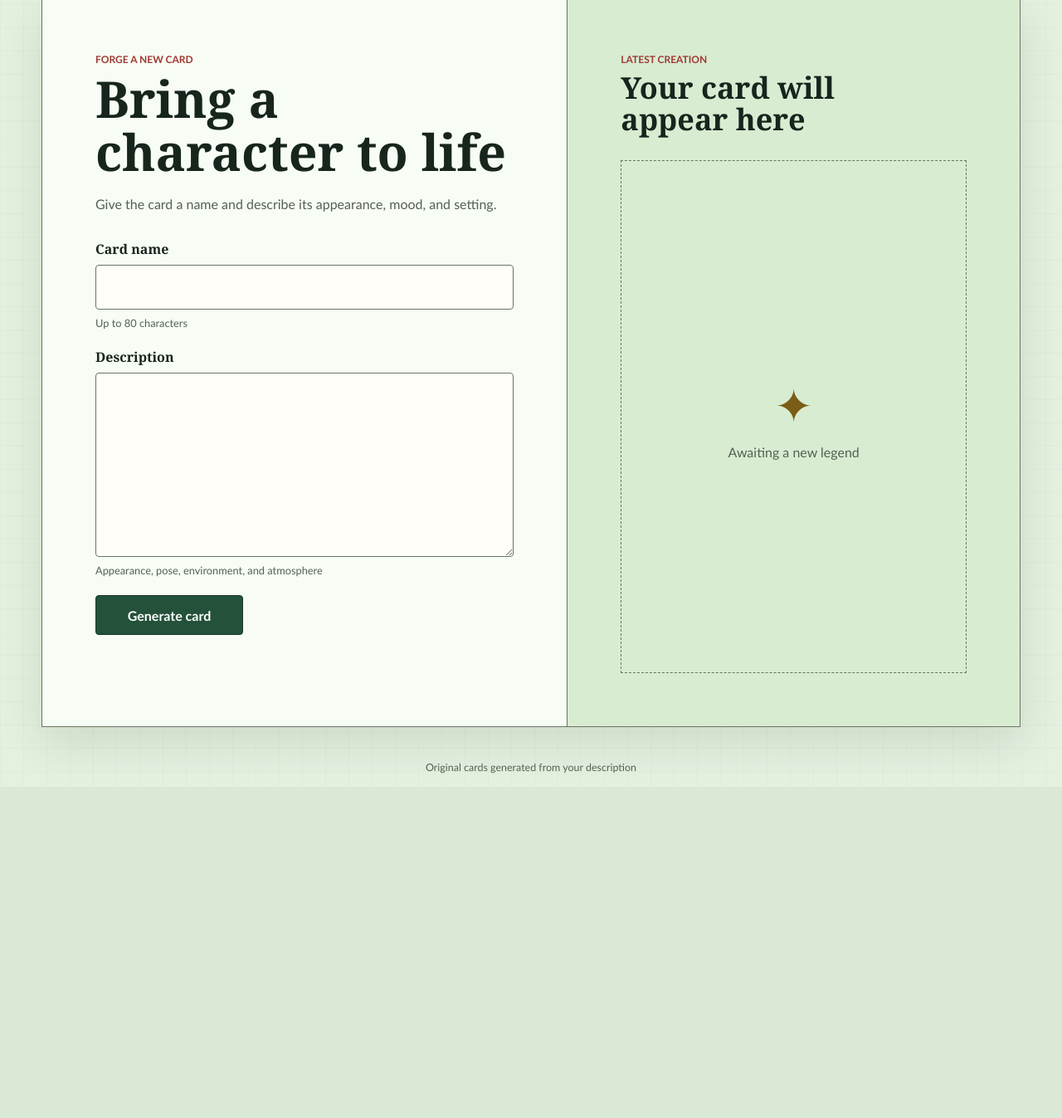
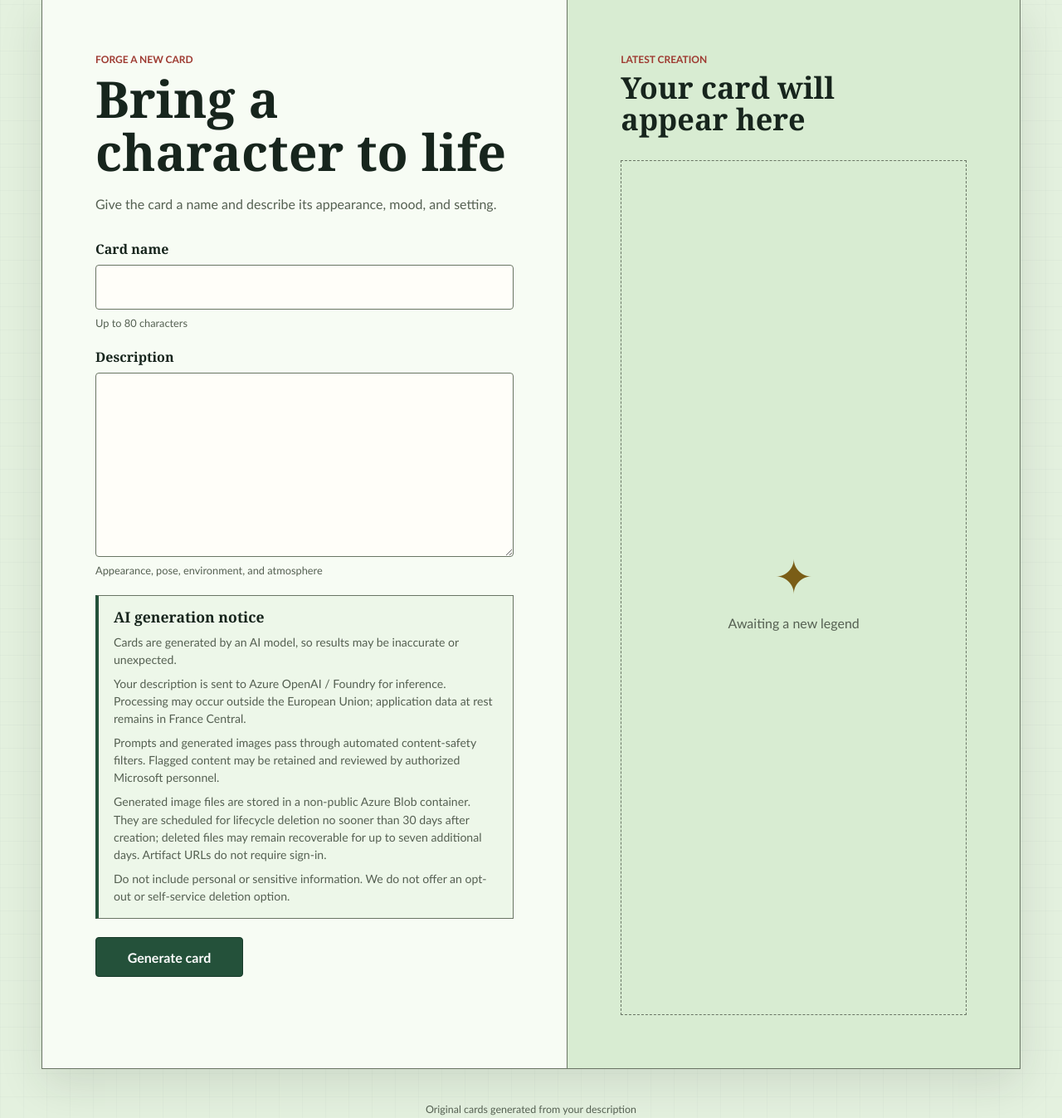
Before and after one commit to bmoussaud/squad-workshop, a Python web app: template src/fantasy_cards/templates/index.html in a window 1280 px wide. Shown: the part 107-1454 px from the top of the page at 83% size. Before the commit the page ends 1039 px from the top, so only its background shows below. Run offline with Jinja, Linux system fonts and the light colour scheme; the template is opened without the code that fills it, so the values that code supplies are empty.

Commit message:
fix: correct AI generation notice (#37)
Co-authored-by: Copilot App <223556219+Copilot@users.noreply.github.com>

Copilot-Session: a6f25b22-165b-42f5-8276-b4835f42c923

```diff
--- a/src/fantasy_cards/static/app.css
+++ b/src/fantasy_cards/static/app.css
@@ -172,6 +172,26 @@ a:focus-visible {
   font-size: 0.8rem;
 }
 
+.ai-notice {
+  border: 1px solid var(--line);
+  border-left: 4px solid var(--forest);
+  padding: 16px 18px;
+  background: #edf7e9;
+}
+
+.ai-notice h2 {
+  max-width: none;
+  margin: 0 0 10px;
+  font-size: 1.1rem;
+}
+
+.ai-notice p {
+  margin: 8px 0 0;
+  color: var(--muted);
+  font-size: 0.88rem;
+  line-height: 1.5;
+}
+
 .primary-action,
 .secondary-action {
   min-height: 3rem;
--- a/src/fantasy_cards/templates/index.html
+++ b/src/fantasy_cards/templates/index.html
@@ -37,6 +37,15 @@
           <span class="field-note">Appearance, pose, environment, and atmosphere</span>
         </div>
 
+        <aside class="ai-notice" aria-labelledby="ai-notice-heading">
+          <h2 id="ai-notice-heading">AI generation notice</h2>
+          <p>Cards are generated by an AI model, so results may be inaccurate or unexpected.</p>
+          <p>Your description is sent to Azure OpenAI / Foundry for inference. Processing may occur outside the European Union; application data at rest remains in France Central.</p>
+          <p>Prompts and generated images pass through automated content-safety filters. Flagged content may be retained and reviewed by authorized Microsoft personnel.</p>
+          <p>Generated image files are stored in a non-public Azure Blob container. They are scheduled for lifecycle deletion no sooner than 30 days after creation; deleted files may remain recoverable for up to seven additional days. Artifact URLs do not require sign-in.</p>
+          <p>Do not include personal or sensitive information. We do not offer an opt-out or self-service deletion option.</p>
+        </aside>
+
         <button class="primary-action" type="submit">
           <span class="button-label">Generate card</span>
           <span class="spinner" aria-hidden="true"></span>
```
Also changed, not shown: tests/test_web_acceptance.py (+34 -0 lines), .squad/agents/trinity/history.md.
